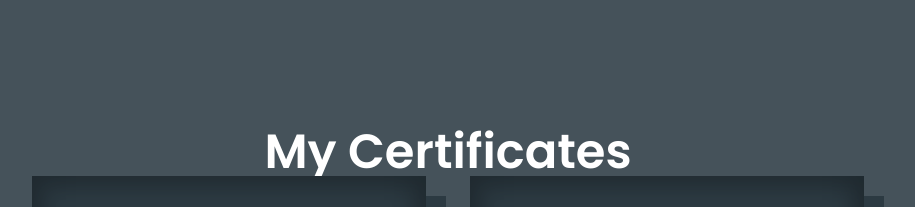
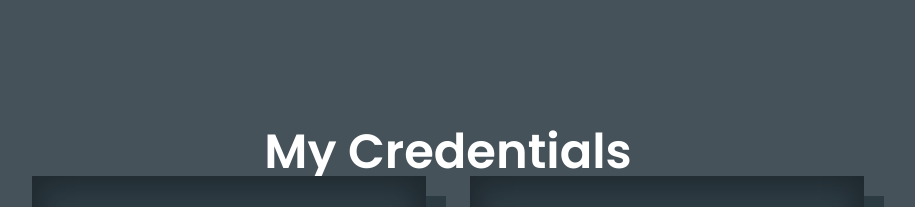
Before and after one commit to FumI4096/Portfolio, a React (Vite) app: page / in a window 1280 px wide. Shown: the part 2160-2367 px from the top of the page, without its empty margins (192-1107 px from the left). Built offline with nearby package versions, Linux system fonts and the light colour scheme.

Commit message:
Change certificate header to credentials

```diff
--- a/src/pages/Certificates.tsx
+++ b/src/pages/Certificates.tsx
@@ -8,7 +8,7 @@ import CertificateCard from '../components/CertificateCard';
 export default function Certificate(){
     return (
         <section className='h-1000 flex flex-col bg-primary-gray-1 px-14rem py-10rem items-center justify-between '>
-            <h2 className="font-poppins-semibold text-5xl text-white">My Certificates</h2>
+            <h2 className="font-poppins-semibold text-5xl text-white">My Credentials</h2>
             <ul className='grid grid-cols-2 h-auto w-full gap-11'>
                 <CertificateCard title='Microsoft Office Specialist: Excel Associate (Office 2019)' picture={ExcelCert} issued='1/17/23'/>
 
```
